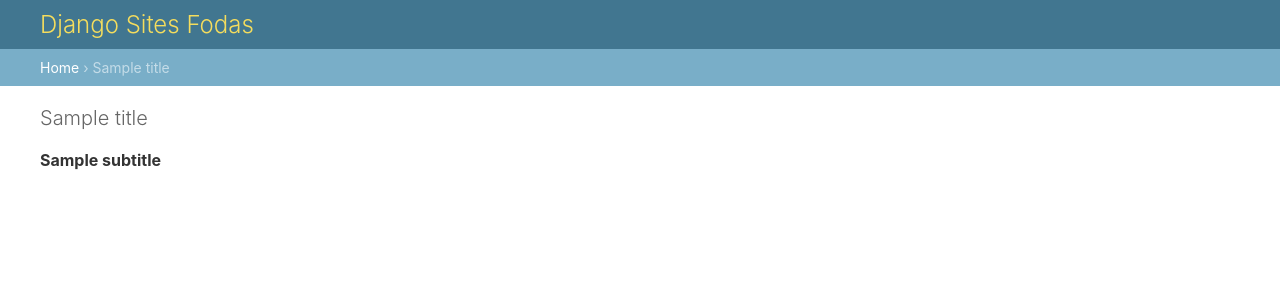
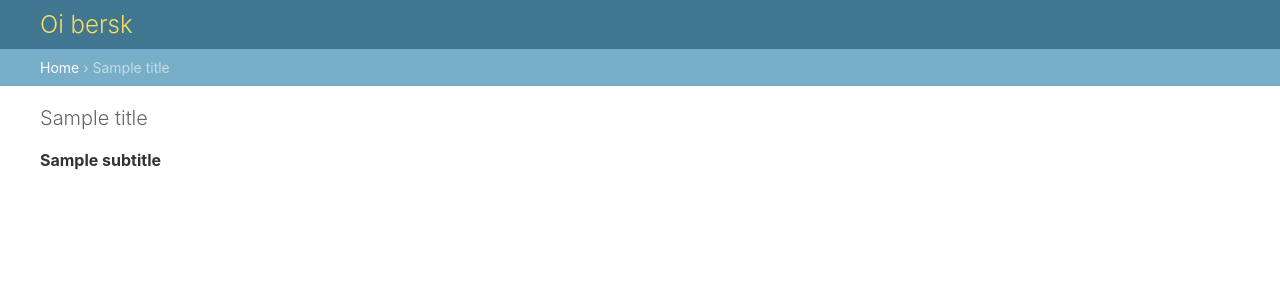
Before and after one commit to ViniciusAcordiSoethe/Livraria, a Django app: template core/templates/admin/base_site.html in a window 1280 px wide. Shown: the top 300 px of the page. Run offline with Django 4.2, Linux system fonts and the light colour scheme; the template is opened without the code that fills it: most values are stand-ins (such as "Sample title", 1, 10 or a date in 2020).

Commit message:
Fazer a Base html do admin funcionar

```diff
--- a/core/templates/admin/base_site.html
+++ b/core/templates/admin/base_site.html
@@ -3,7 +3,7 @@
 {% block title %}{% if subtitle %}{{ subtitle }} | {% endif %}{{ title }} | {{ site_title|default:_('Django site admin') }}{% endblock %}
 
 {% block branding %}
-<h1 id="site-name"><a href="{% url 'admin:index' %}">Django Sites Fodas</a></h1>
+<h1 id="site-name"><a href="{% url 'admin:index' %}">Oi bersk</a></h1>
 {% endblock %}
 
 {% block nav-global %}{% endblock %}
--- a/livraria/settings.py
+++ b/livraria/settings.py
@@ -32,14 +32,13 @@
 # Application definition
 
 INSTALLED_APPS = [
+    'core',
     'django.contrib.admin',
     'django.contrib.auth',
     'django.contrib.contenttypes',
     'django.contrib.sessions',
     'django.contrib.messages',
     'django.contrib.staticfiles',
-    'rest_framework',
-    'core',
 ]
 
 MIDDLEWARE = [
```
Also changed, not shown: db.sqlite3.
